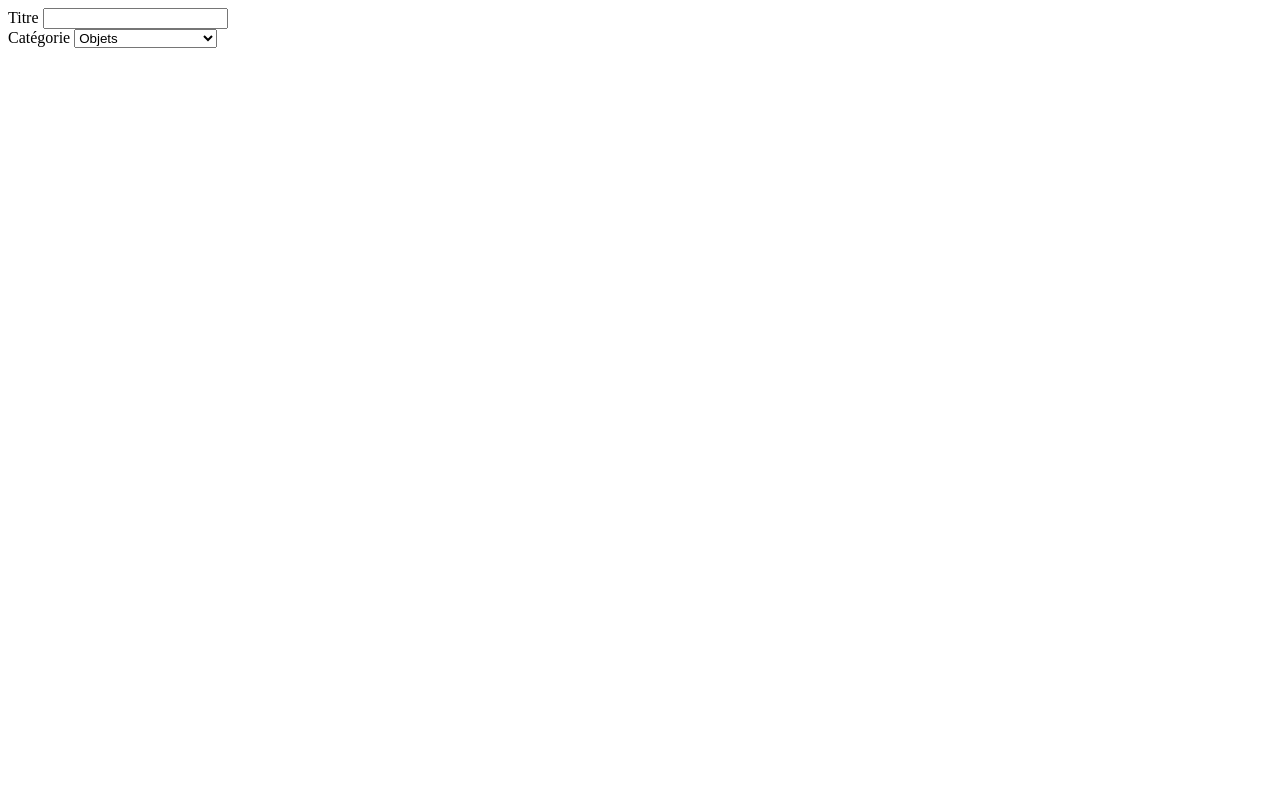
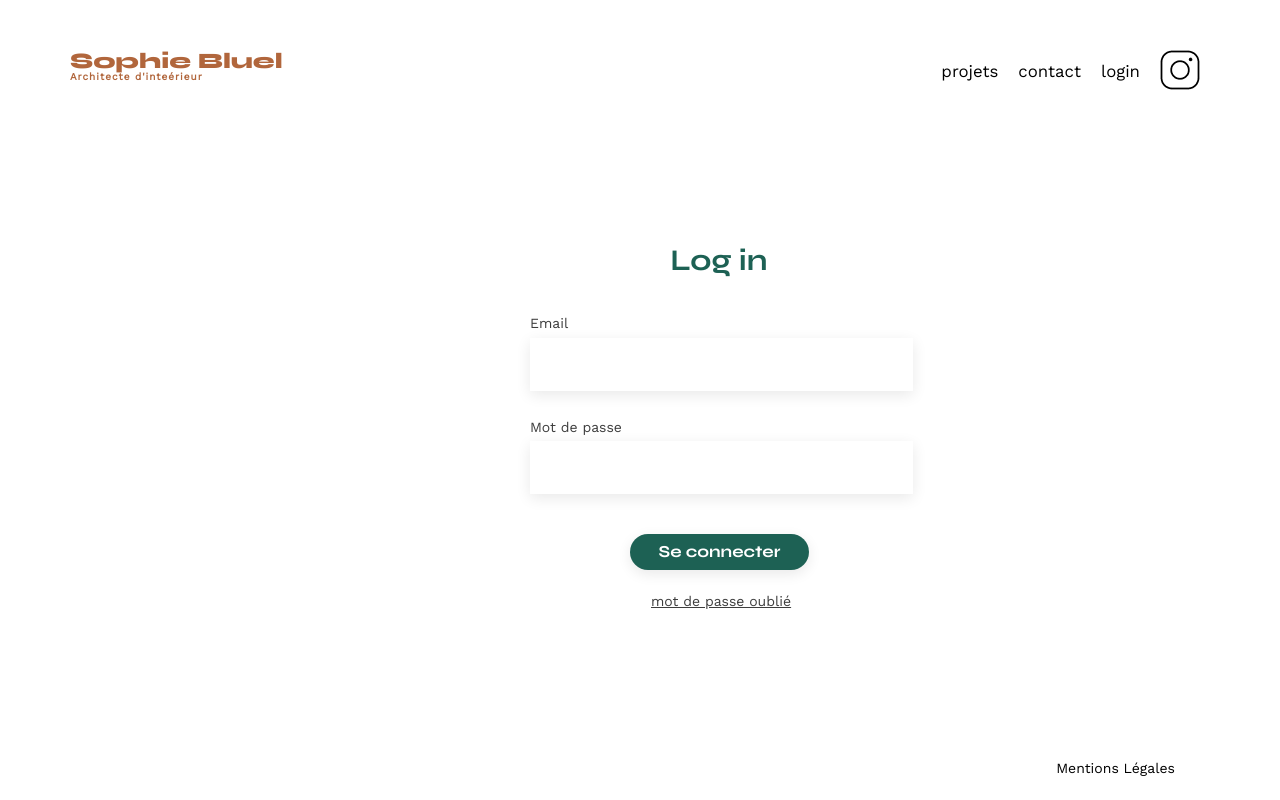
Before and after one commit to elodie-rondet/sophie-bluel, a plain HTML site: page FrontEnd/form.html in a window 1280 px wide. Drawn offline with nearby package versions, Linux system fonts and the light colour scheme; no server answers.

Commit message:
sauvegarde
sauvegarde

```diff
--- a/FrontEnd/assets/style.css
+++ b/FrontEnd/assets/style.css
@@ -93,8 +93,12 @@ nav ul {
 nav li {
 	padding: 0 10px;
 	font-size: 1.2em;
+	cursor:pointer;
 }
-
+nav a {
+	text-decoration: none;
+	color:black;
+}
 li:hover {
 	color: #B1663C;
 }
@@ -267,6 +271,153 @@ margin: auto;
 	box-shadow: 0px 4px 14px rgba(0, 0, 0, 0.09);
 }
 
+
+#connexion > * {
+	text-align: center;
+
+}
+
+label#textEmail {
+/* E-mail */
+position: absolute;
+width: 46px;
+height: 16px;
+left: 530px;
+top: 315px;
+
+font-family: 'Work Sans';
+font-style: normal;
+font-weight: 500;
+font-size: 14px;
+line-height: 16px;
+
+color: #3D3D3D;
+
+}
+
+label#textMotdePasse {
+/* Mot de passe */
+position: absolute;
+width: 92px;
+height: 16px;
+left: 530px;
+top: 419px;
+
+font-family: 'Work Sans';
+font-style: normal;
+font-weight: 500;
+font-size: 14px;
+line-height: 16px;
+
+color: #3D3D3D;
+
+}
+#connexion h2{
+	/* Log In */
+position: absolute;
+width: 100px;
+height: 36px;
+left: 669px;
+top: 242px;
+
+font-family: 'Syne';
+font-style: normal;
+font-weight: 700;
+font-size: 30px;
+line-height: 36px;
+/* identical to box height */
+
+text-align: center;
+
+color: #1D6154;
+
+}
+#connexion form {
+	text-align: left;
+	margin-top:30px;
+	display: flex;
+	flex-direction: column;
+}
+
+#connexion input {
+	height: 50px;
+	font-size: 1.2em;
+	border: none;
+	box-shadow: 0px 4px 14px rgba(0, 0, 0, 0.09);
+	margin-left:auto;
+	margin-right:auto;
+}
+
+#connexion textarea {
+	border: none;
+	box-shadow: 0px 4px 14px rgba(0, 0, 0, 0.09);
+}
+
+input#email2, input#mot-de-passe {
+width: 379px;
+height: 51px;
+}
+
+input#submit {
+/* Rectangle 15 */
+position: absolute;
+width: 179px;
+height: 36px;
+left: 630px;
+top: 500px;
+
+background: #1D6154;
+border-radius: 60px;
+cursor:pointer;
+
+}
+
+input#email2 {
+/* Rectangle 12 */
+position: absolute;
+width: 379px;
+height: 51px;
+left: 530px;
+top: 338px;
+
+background: #FFFFFF;
+box-shadow: 0px 4px 14px rgba(0, 0, 0, 0.09);
+
+}
+
+input#mot-de-passe {
+/* Rectangle 13 */
+position: absolute;
+width: 379px;
+height: 51px;
+left: 530px;
+top: 441px;
+
+background: #FFFFFF;
+box-shadow: 0px 4px 14px rgba(0, 0, 0, 0.09);
+
+}
+
+section#connexion p {
+/* Mot de passe oublié */
+position: absolute;
+height: 16px;
+left: 651px;
+top: 593px;
+
+font-family: 'Work Sans';
+font-style: normal;
+font-weight: 500;
+font-size: 14px;
+line-height: 16px;
+text-decoration-line: underline;
+
+color: #3D3D3D;
+cursor:pointer;
+
+
+}
+
 input[type="submit"]{
 	font-family: 'Syne';
 	font-weight: 700;
@@ -283,3 +434,20 @@ footer nav ul {
 	justify-content: flex-end;
 	margin: 2em
 }
+
+footer#formulaire-connexion li {
+/* Mentions légales */
+position: absolute;
+right: 7.43%;
+top: 95%;
+bottom: 33.33%;
+
+font-family: 'Work Sans';
+font-style: normal;
+font-weight: 300;
+font-size: 14px;
+line-height: 16px;
+color: #000000;
+cursor:pointer;
+
+}
--- a/FrontEnd/form.html
+++ b/FrontEnd/form.html
@@ -1,15 +1,48 @@
-<form id="modal-form" enctype="multipart/form-data">
-    <div class="input-file"></div>
-    <div class="form-group">
-        <div class="input-titre">
-            <label for="titre" id="label-titre">Titre</label>
-            <input type="text" id="titre" name="titre">
-        </div>
-        <label for="categories" id="categories">Catégorie</label>
-        <select id="categories-select">
-            <option value="1">Objets</option>
-            <option value="2">Appartements</option>
-            <option value="3">Hotels &amp; restaurants</option>
-        </select>
-    </div>
-</form>
+<!DOCTYPE html>
+<html lang="fr">
+<head>
+	<meta charset="UTF-8">
+	<title>Sophie Bluel - Architecte d'intérieur</title>
+	<meta name="viewport" content="width=device-width, initial-scale=1.0">
+	<link rel="preconnect" href="https://fonts.googleapis.com">
+	<link rel="preconnect" href="https://fonts.gstatic.com" crossorigin>
+	<link href="https://fonts.googleapis.com/css2?family=Syne:wght@700;800&family=Work+Sans&display=swap" rel="stylesheet">
+	<meta name="description" content="">
+	<link rel="stylesheet" href="./assets/style.css">
+	<script src="js/functions.js" defer></script>
+</head>
+<body>
+<header>
+	<h1>Sophie Bluel <span>Architecte d'inteérieur</span></h1>
+	<nav>
+		<ul>
+			<li><a href="D:/Portfolio-architecte-sophie-bluel-master/Portfolio-architecte-sophie-bluel-master/FrontEnd/index.html" target="_blank">projets</a></li>
+			<li>contact</li>
+			<li><a href="D:/Portfolio-architecte-sophie-bluel-master/Portfolio-architecte-sophie-bluel-master/FrontEnd/form.html" target="_blank">login</a></li>
+			<li><img src="./assets/icons/instagram.png" alt="Instagram"></li>
+		</ul>
+	</nav>
+</header>
+<main>
+	<section id="connexion">
+		<h2>Log in</h2>
+		<form action="#" method="post">
+			<label id="textEmail"  for="email">Email</label>
+			<input type="email" name="email" id="email2" required>
+			<label id="textMotdePasse" for="mot-de-passe">Mot de passe</label>
+			<input type="mot-de-passe" name="mot-de-passe" id="mot-de-passe" required>
+			<input id="submit" type="submit" value="Se connecter">
+		</form>
+		<p>mot de passe oublié</p>
+	</section>
+</main>
+
+<footer id="formulaire-connexion">
+	<nav>
+		<ul>
+			<li>Mentions Légales</li>
+		</ul>
+	</nav>
+</footer>
+</body>
+</html>
```
Also changed, not shown: FrontEnd/index.html (+3 -3 lines).
